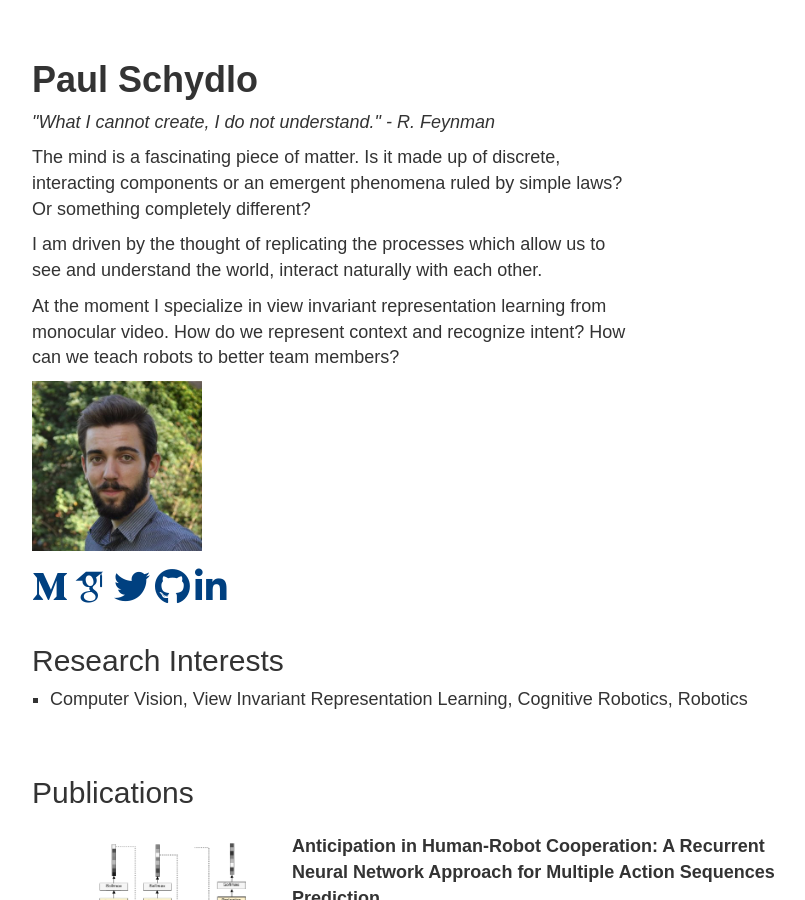
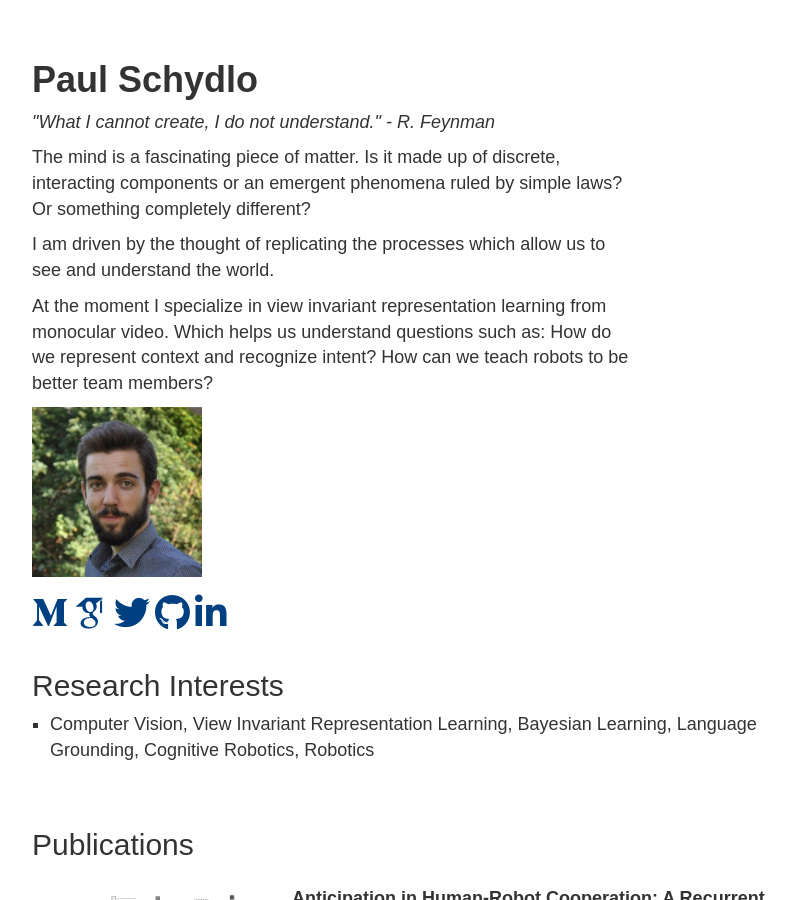
Before and after one commit to pschydlo/web, a Jekyll site: the page index.html, which Jekyll copies as it is, in a window 1280 px wide and 900 px high. Shown: the whole window, without its empty margins (209-1014 px from the left). Built offline with Jekyll 4.4.1, drawn with Linux system fonts in a browser that asks for light colours; nearby versions of some CDN libraries; some web fonts are replaced.

Commit message:
Update index.html

```diff
--- a/index.html
+++ b/index.html
@@ -26,8 +26,8 @@
     <div class="about">
         <p class="quote">"What I cannot create, I do not understand." - R. Feynman</p>
         <p>The mind is a fascinating piece of matter. Is it made up of discrete, interacting components or an emergent phenomena ruled by simple laws? Or something completely different?</p>
-        <p>I am driven by the thought of replicating the processes which allow us to see and understand the world, interact naturally with each other.</p>
-        <p>At the moment I specialize in view invariant representation learning from monocular video. How do we represent context and recognize intent? How can we teach robots to better team members?</p>
+        <p>I am driven by the thought of replicating the processes which allow us to see and understand the world.</p>
+        <p>At the moment I specialize in view invariant representation learning from monocular video. Which helps us understand questions such as: How do we represent context and recognize intent? How can we teach robots to be better team members?</p>
     </div>
     <div class="profile vertical-align">
         <img src="/assets/profile.jpg" width="170em">
@@ -45,7 +45,7 @@
 <div class="row" style="display: inline-block; padding-bottom: 2em; padding-top: 1em;">
     <div style="display: inline-block"><h2 >Research Interests</h2></div>
     <ul>
-    <li ><p>Computer Vision, View Invariant Representation Learning, Cognitive Robotics, Robotics </p></li>
+    <li ><p>Computer Vision, View Invariant Representation Learning, Bayesian Learning, Language Grounding, Cognitive Robotics, Robotics </p></li>
     </ul>
 </div>
 
```
